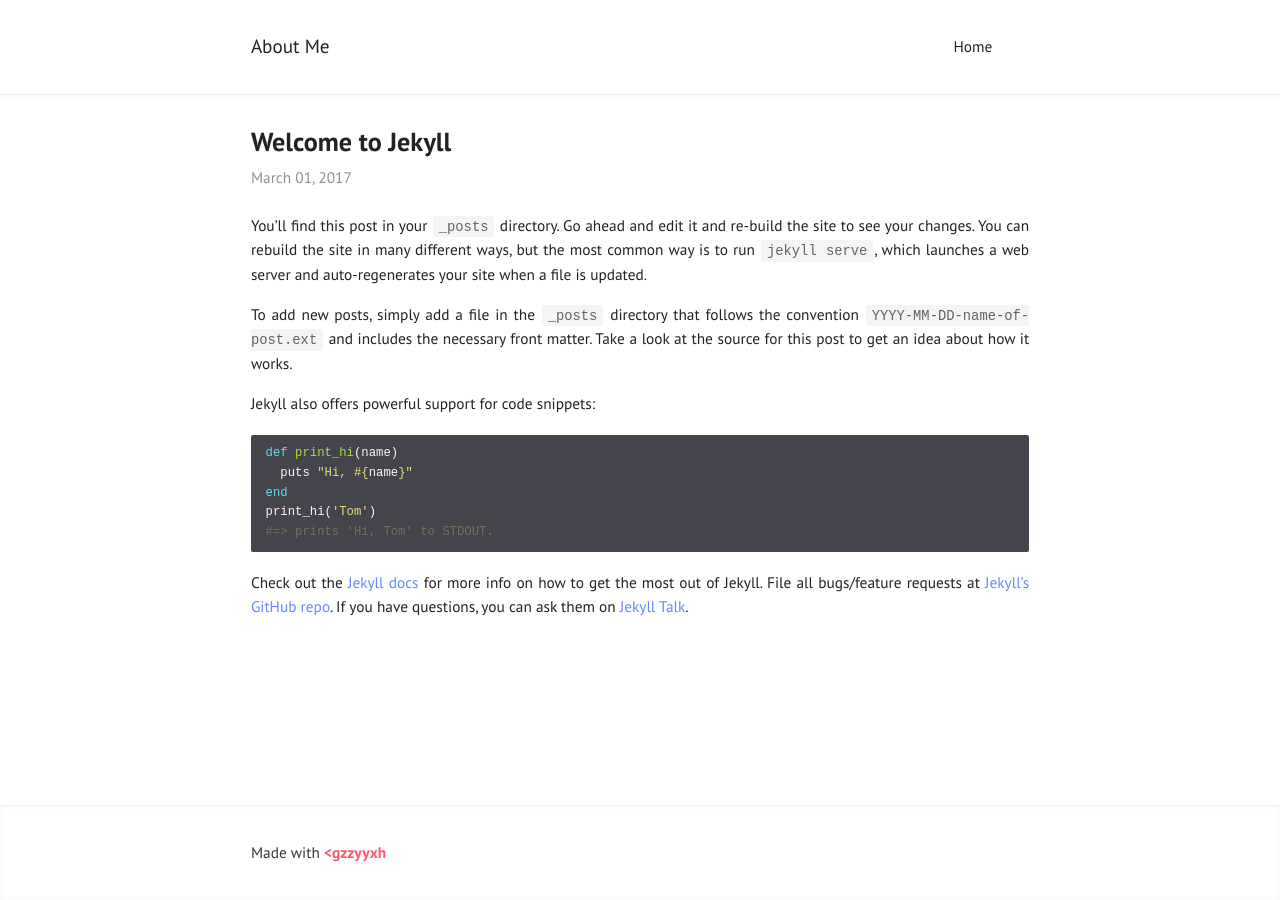
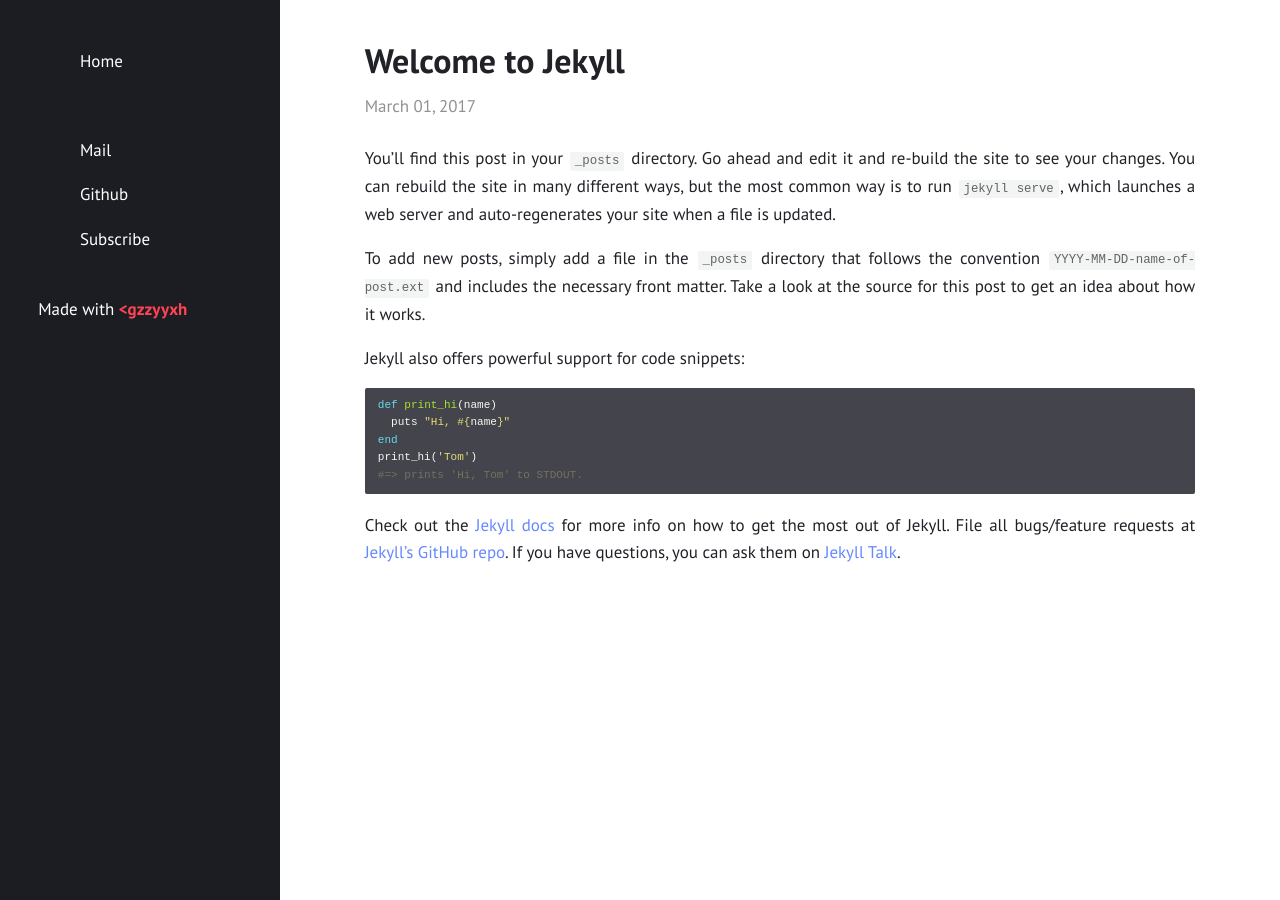
Before and after one commit to gzzyyxh/gzzyyxh, a Jekyll site: the page built from docs/_posts/2017-03-01-welcome-to-jekyll.md, in a window 1280 px wide. Built offline with Jekyll 4.4.1, drawn with Linux system fonts in a browser that asks for light colours.

Commit message:
Update _config.yml

```diff
--- a/docs/_config.yml
+++ b/docs/_config.yml
@@ -8,9 +8,9 @@ date_format: "%B %d, %Y"
 
 # Layout
 
-show_excerpts: true        # show article excerpts on the home page
+show_excerpts: false        # show article excerpts on the home page
 show_frame: false           # adds a gray frame to the site
-show_sidebar: false        # show a sidebar instead of the usual header
+show_sidebar: true        # show a sidebar instead of the usual header
 minimal: false             # use a dark header
 
 # Menu
```
